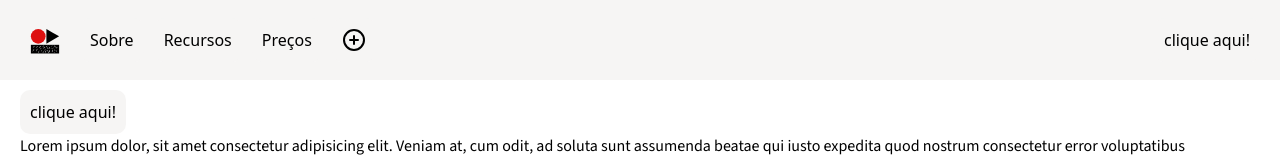
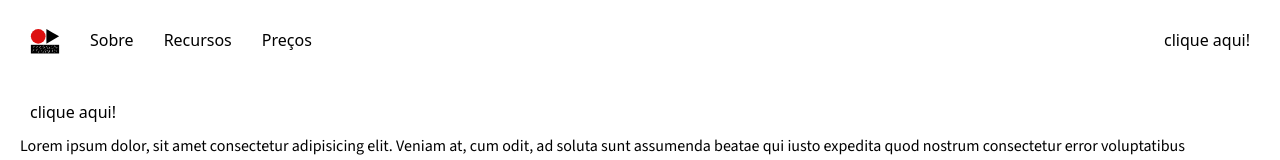
Before and after one commit to ArthurViniciusL/Serena, a Next.js app: page / in a window 1280 px wide. Shown: the top 160 px of the page. Built offline with nearby package versions, Linux system fonts and the light colour scheme.

Commit message:
improvement in the declaration of css variables

```diff
--- a/src/app/globals.css
+++ b/src/app/globals.css
@@ -15,16 +15,26 @@
 
 :root {
     /* Background color: */
-    --bgColor-01: #ffffff;
-    --bgColor-02: #f6f5f4;
-    --bgColor-03: #dedddc;
-    --bgColor-04: #b8b8b7;
+    --bg-color-01: #ffffff;
+    --bg-color-02: #f6f5f4;
+    --bg-color-03: #dedddc;
+    --bg-color-04: #b8b8b7;
+
+    --bg-color-05: #000000;
+    --bg-color-06: #1a1717;
+    --bg-color-07: #2f2f2f;
+    --bg-color-08: #322e2b;
 
     /* Font color */
-    --fontColor-01: #000000;
-    --fontColor-02: #1a1717;
-    --fontColor-03: #2f2f2f;
-    --fontColor-03: #322e2b;
+    --font-color-01: #000000;
+    --font-color-02: #1a1717;
+    --font-color-03: #2f2f2f;
+    --font-color-04: #322e2b;
+
+    --font-color-05: #ffffff;
+    --font-color-06: #f6f5f4;
+    --font-color-07: #dedddc;
+    --font-color-08: #b8b8b7;
 
     /* Colors: */
     --red-01: #f60000;
@@ -54,21 +64,33 @@
 
 @media (prefers-color-scheme: dark) {
     :root {
-        --bgColor-01: #000000;
-        --bgColor-02: #2f2f2f;
-        --bgColor-03: #1a1717;
-        --bgColor-04: #322e2b;
+        /* Background color: */
+        --bg-color-01: #000000;
+        --bg-color-02: #1a1717;
+        --bg-color-03: #2f2f2f;
+        --bg-color-04: #322e2b;
 
-        --fontColor-01: #ffffff;
-        --fontColor-02: #f6f5f4;
-        --fontColor-03: #dedddc;
-        --fontColor-04: #b8b8b7;
+        --bg-color-05: #ffffff;
+        --bg-color-06: #f6f5f4;
+        --bg-color-07: #dedddc;
+        --bg-color-08: #b8b8b7;
+
+        /* Font color */
+        --font-color-01: #ffffff;
+        --font-color-02: #f6f5f4;
+        --font-color-03: #dedddc;
+        --font-color-04: #b8b8b7;
+
+        --font-color-05: #000000;
+        --font-color-06: #1a1717;
+        --font-color-07: #2f2f2f;
+        --font-color-08: #322e2b;
     }
 }
 
 .app-bg-color {
-    color: var(--fontColor-01);
-    background-color: var(--bgColor-01);
+    color: var(--font-color-01);
+    background-color: var(--bg-color-01);
 }
 
 .app-coners {
@@ -77,8 +99,8 @@
 
 html {
     scroll-behavior: smooth;
-    color: var(--fontColor-01);
-    background-color: var(--bgColor-01);
+    color: var(--font-color-01);
+    background-color: var(--bg-color-01);
 }
 
 html::-webkit-scrollbar {
@@ -108,14 +130,12 @@ p {
     width: 100vw;
     display: flex;
     flex-direction: column;
-    padding: var(--padding) var(--padding-left) var(--padding)
-        var(--padding-right);
+    padding: var(--padding) var(--padding-left) var(--padding) var(--padding-right);
 }
 
 .app-section {
     width: 90%;
     display: flex;
     flex-direction: column;
-    padding: var(--padding) var(--padding-left) var(--padding)
-        var(--padding-right);
+    padding: var(--padding) var(--padding-left) var(--padding) var(--padding-right);
 }
```
